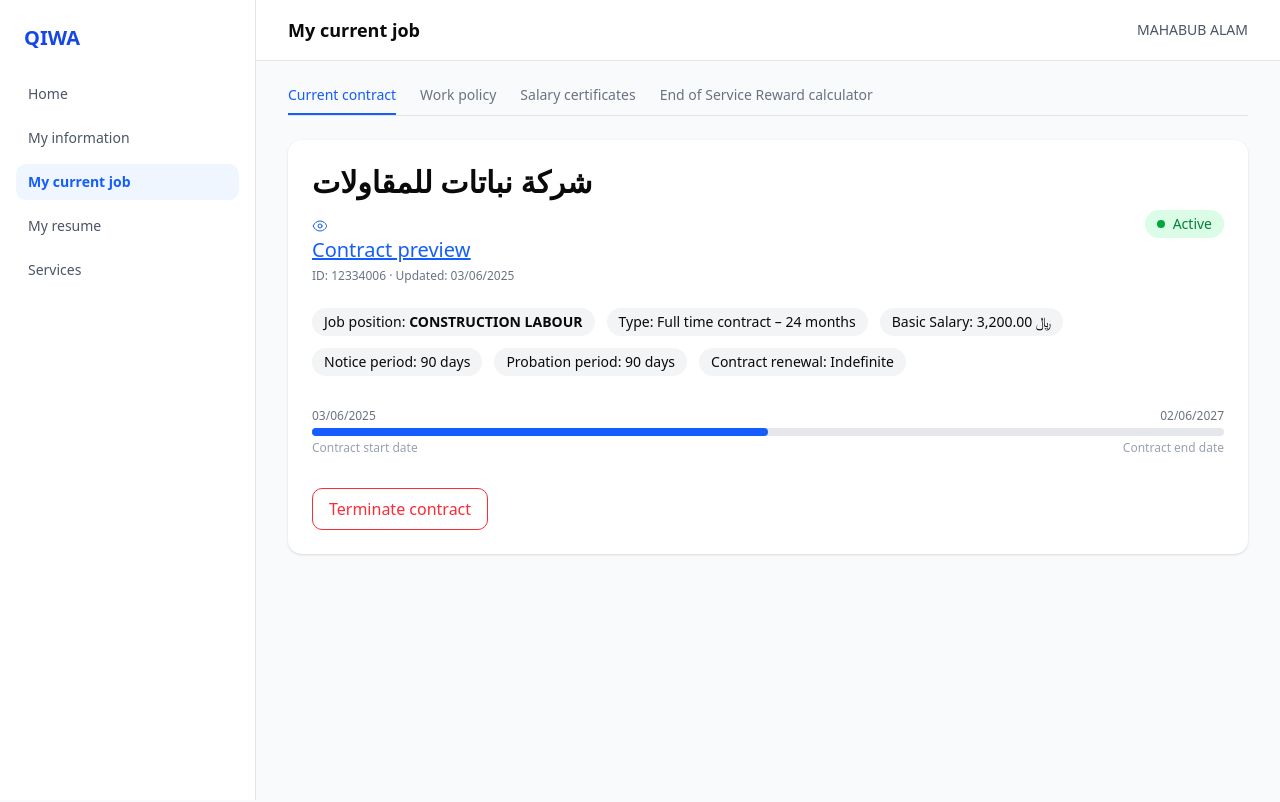
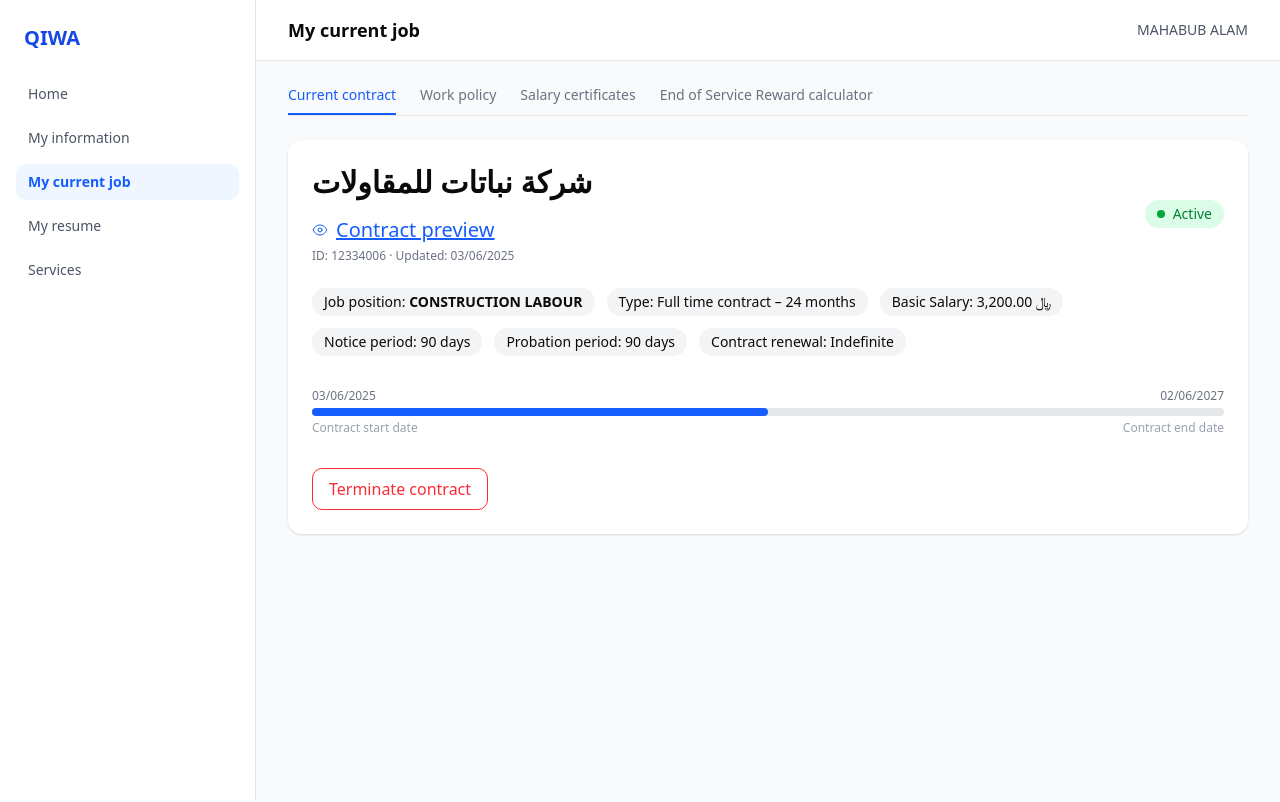
Before and after one commit to Mahabub2030/Qwia, a React (Vite) app: page / in a window 1280 px wide. Shown: the top 802 px of the page. Built offline with nearby package versions, Linux system fonts and the light colour scheme.

Commit message:
update the all code

```diff
--- a/src/components/layout/Home.tsx
+++ b/src/components/layout/Home.tsx
@@ -57,11 +57,12 @@
                 <h2 className="text-3xl font-bold">شركة نباتات للمقاولات</h2>
                 <p className="flex items-center gap-2 text-xl text-blue-600 cursor-pointer mt-4 underline">
                   <a
+                    className="flex items-center gap-2"
                     href="https://drive.google.com/file/d/1B-byCpiTxgfMje-HK3EMcSeoVpsU4al8/view?usp=sharing"
                     target="_blank"
                     rel="noopener noreferrer"
                   >
-                    <EyeIcon className="w-4 h-5" />
+                    <EyeIcon className="w-4 h-4" />
                     Contract preview
                   </a>
                 </p>
```
